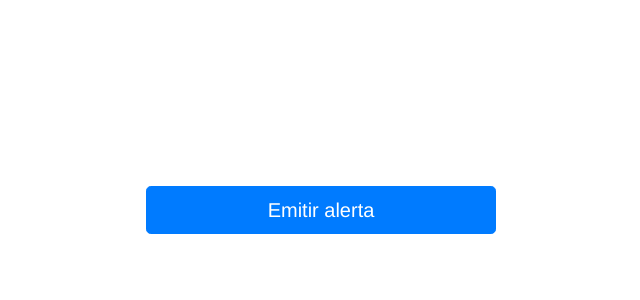
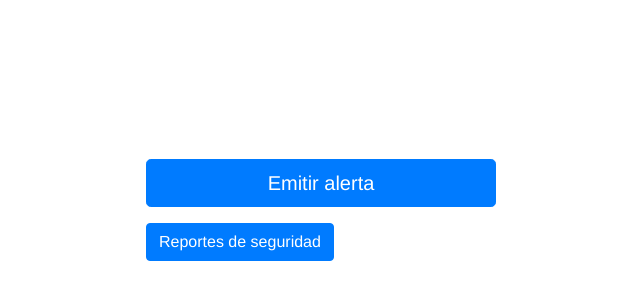
Before and after one commit to KarenCortesH/prior-security-web, a Vue app: page /#/home in a window 1280 px wide. Shown: the part 182-482 px from the top of the page, without its empty margins (319-959 px from the left). Built offline with nearby package versions, Linux system fonts and the light colour scheme; no server answers; sample sign-in values are in the browser's storage.

Commit message:
feat: adding btn to sec reports

```diff
--- a/src/views/Home.vue
+++ b/src/views/Home.vue
@@ -18,6 +18,9 @@
           >
             Emitir alerta
           </button>
+        </div>
+        <div class="form-group">
+          <a class="btn btn-primary" href="https://www.cali.gov.co/observatorios/publicaciones/147472/indicadores/" role="button">Reportes de seguridad</a>
         </div>
         <div v-if="message" class="form-group">
           <div
```
